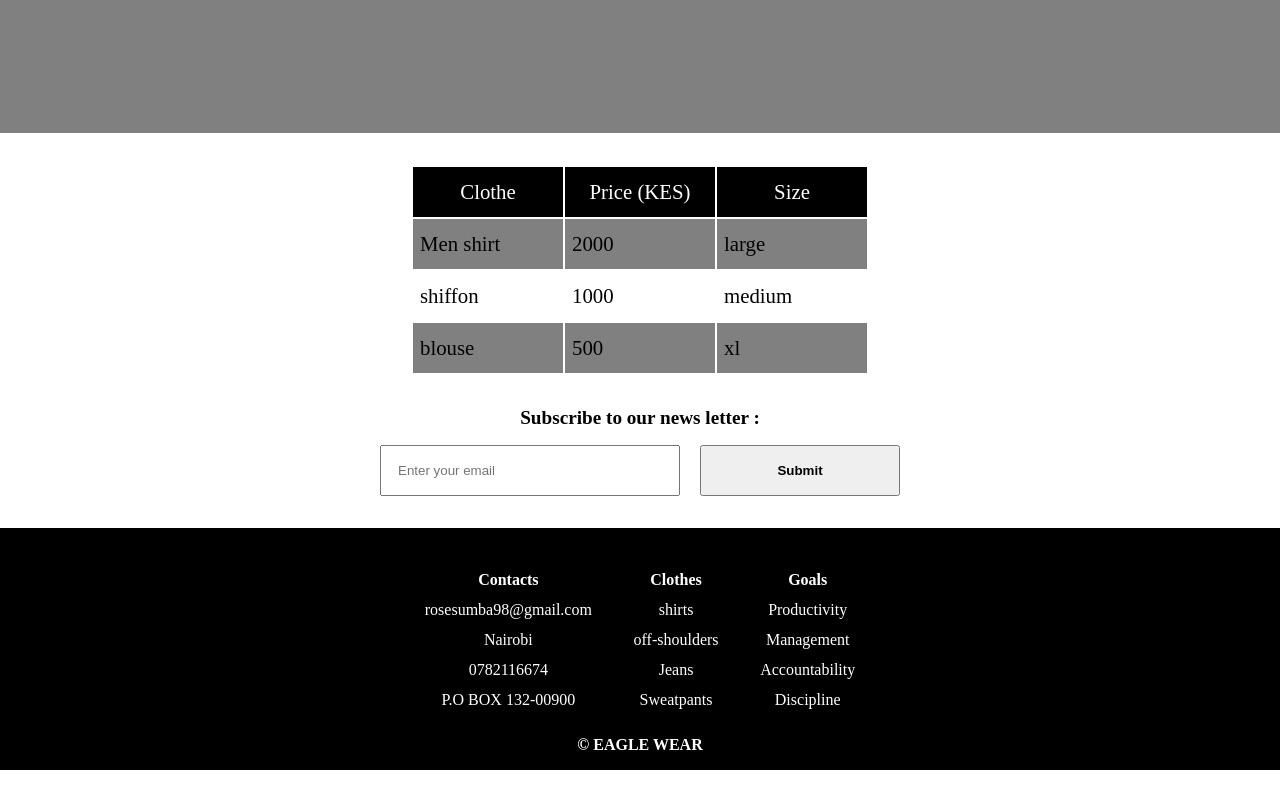
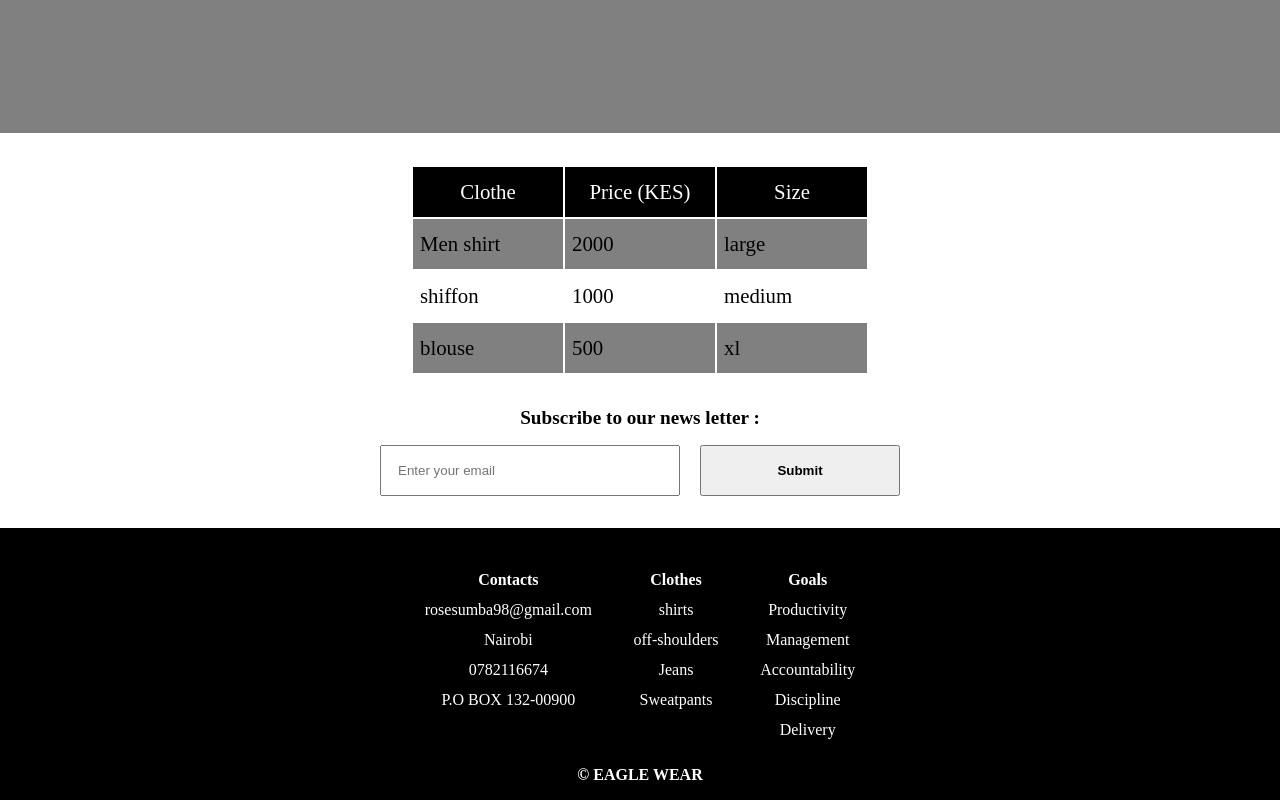
Before and after one commit to ZawadiSumba66/forms-tables, a plain HTML site: page index.html in a window 1280 px wide. Shown: the part 630-1430 px from the top of the page. Before the commit the page ends 1400 px from the top, so only its background shows below. Drawn offline with Linux system fonts and the light colour scheme.

Commit message:
added a new line on the footer

```diff
--- a/index.html
+++ b/index.html
@@ -78,6 +78,7 @@
                 <p>Management</p>
                 <p>Accountability</p>
                 <p>Discipline</p>
+                <p>Delivery</p>
             </div>
         </div>
         <p class="text-center">&copy; EAGLE WEAR</p>
```
